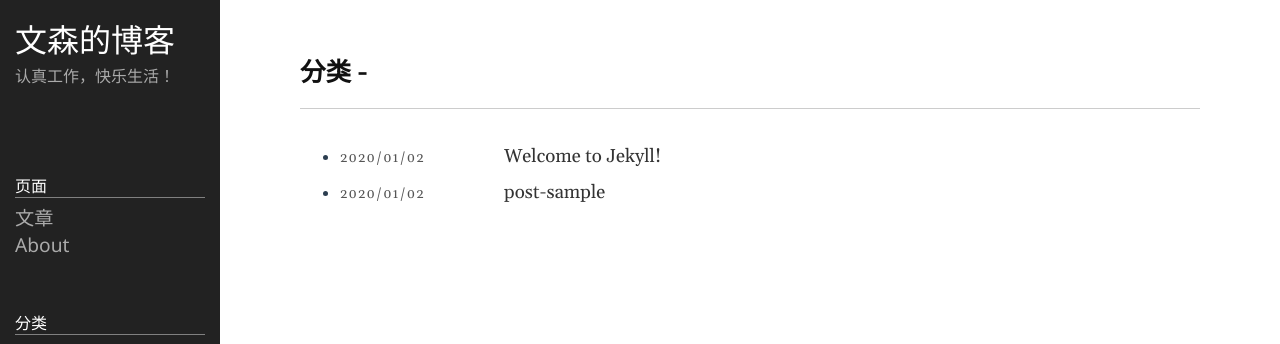
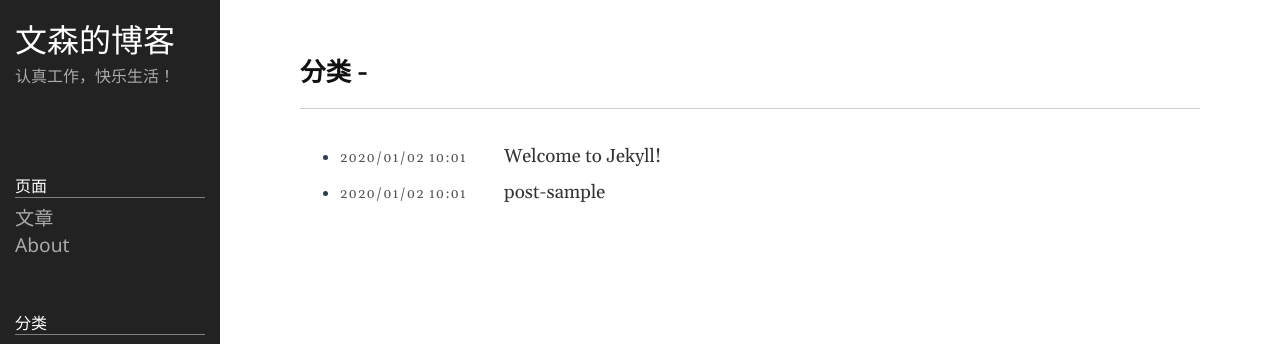
Before and after one commit to Vincent-0112/Vincent-0112.github.io, a Jekyll site: the page built from category.md, in a window 1280 px wide. Shown: the top 344 px of the page. Built offline with Jekyll 4.4.1, drawn with Linux system fonts in a browser that asks for light colours.

Commit message:
Update category.html

```diff
--- a/_includes/category.html
+++ b/_includes/category.html
@@ -9,7 +9,7 @@
 			{%- for post in site.posts -%}
 			<li class="post-list-item post-category-{{post.categories}}">
 				<!-- {%- assign date_format = site.date_format | default: "%b %-d, %Y" -%} -->
-				{%- assign date_format = "%Y/%m/%d" -%}
+				{%- assign date_format = "%Y/%m/%d %H:%m" -%}
 				<span class="post-date">{{ post.date | date: date_format }}</span>
 				<a class="post-link" href="{{ post.url | relative_url }}">
 					{{ post.title | escape }}
```
